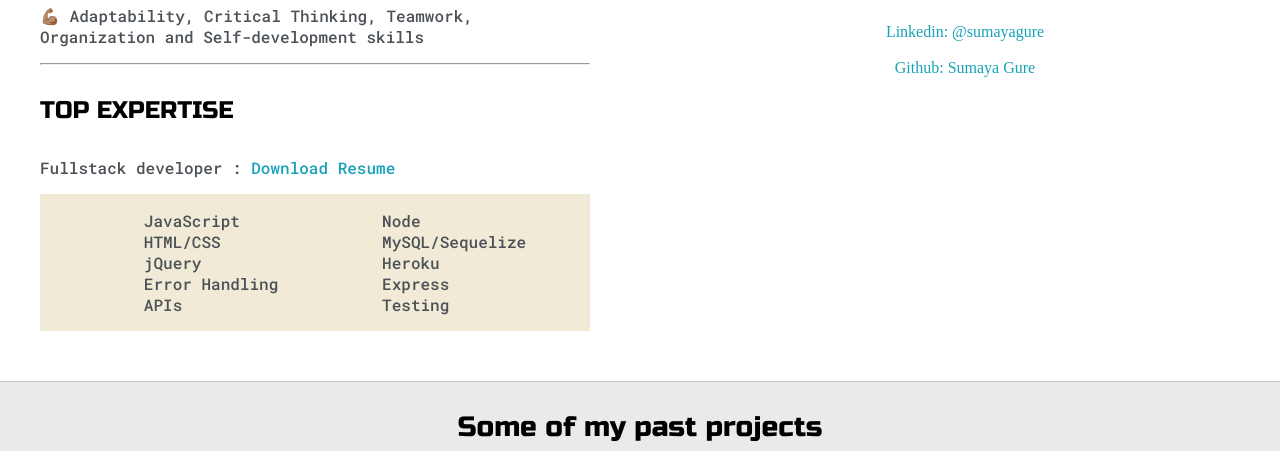
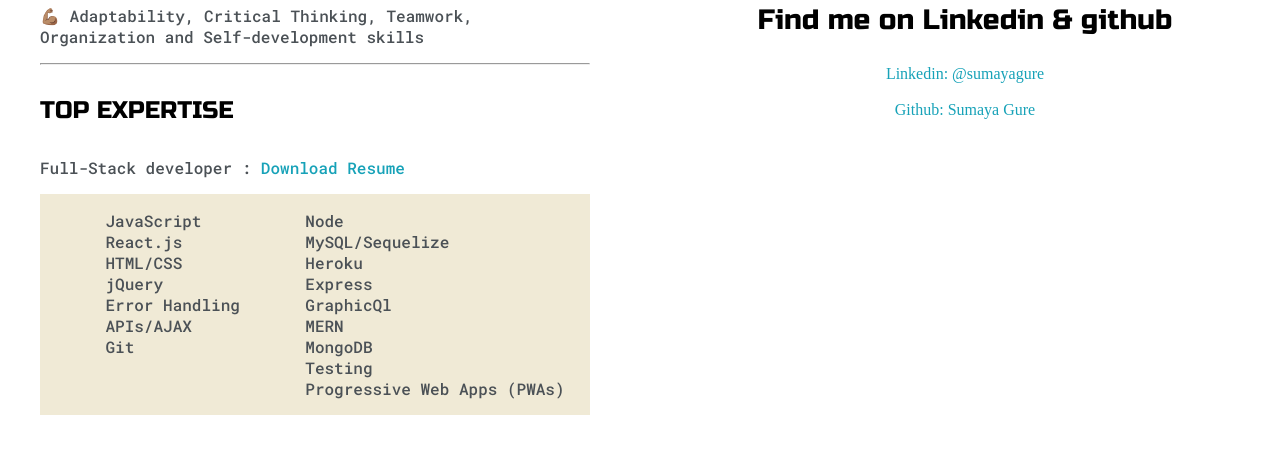
Before and after one commit to SuM949/Sumaya-Gure-Portfolio, a plain HTML site: page index.html in a window 1280 px wide. Shown: the part 1278-1729 px from the top of the page. Drawn offline with Linux system fonts and the light colour scheme.

Commit message:
addedmore

```diff
--- a/index.html
+++ b/index.html
@@ -95,15 +95,17 @@
 
 					<h4>TOP EXPERTISE</h4>
 
-					<p>Fullstack developer : <a target="_blank" href="./Sumaya Gure.pdf">Download Resume</a></p>
+					<p>Full-Stack developer : <a target="_blank" href="./Sumaya Gure.pdf">Download Resume</a></p>
 
 					<div id="skills">
 						<ul>
 							<li>JavaScript</li>
+							<li>React.js</li>
 							<li>HTML/CSS</li>
 							<li>jQuery</li>
 							<li>Error Handling</li>
-							<li>APIs</li>
+							<li>APIs/AJAX</li>
+							<li>Git</li>
 						</ul>
 
 						<ul>
@@ -111,7 +113,11 @@
 							<li>MySQL/Sequelize</li>
 							<li>Heroku</li>
 							<li>Express</li>
+							<li>GraphicQl</li>
+							<li>MERN</li>
+							<li>MongoDB</li>
 							<li>Testing</li>
+							<li>Progressive Web Apps (PWAs)</li>
 						</ul>
 
 
```
